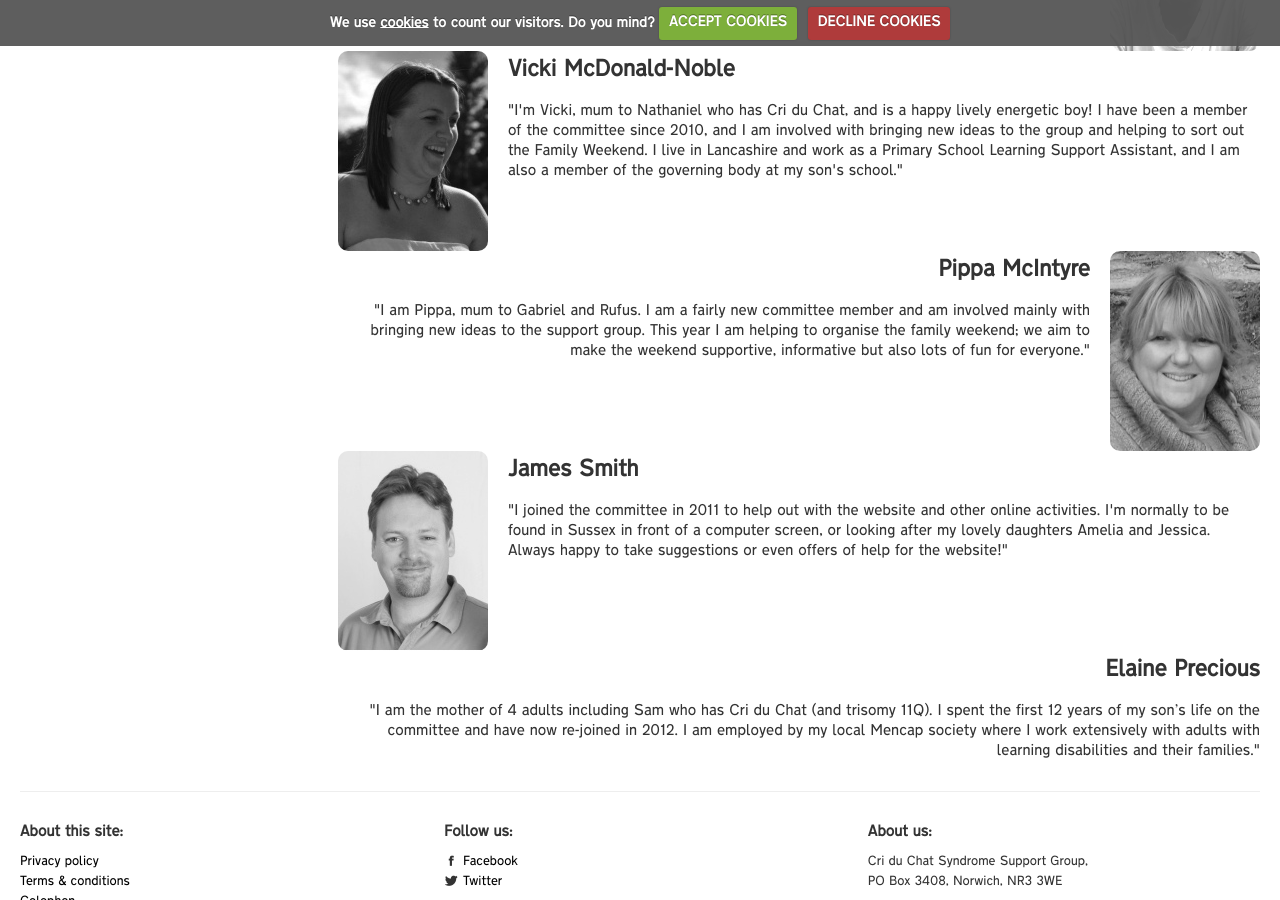
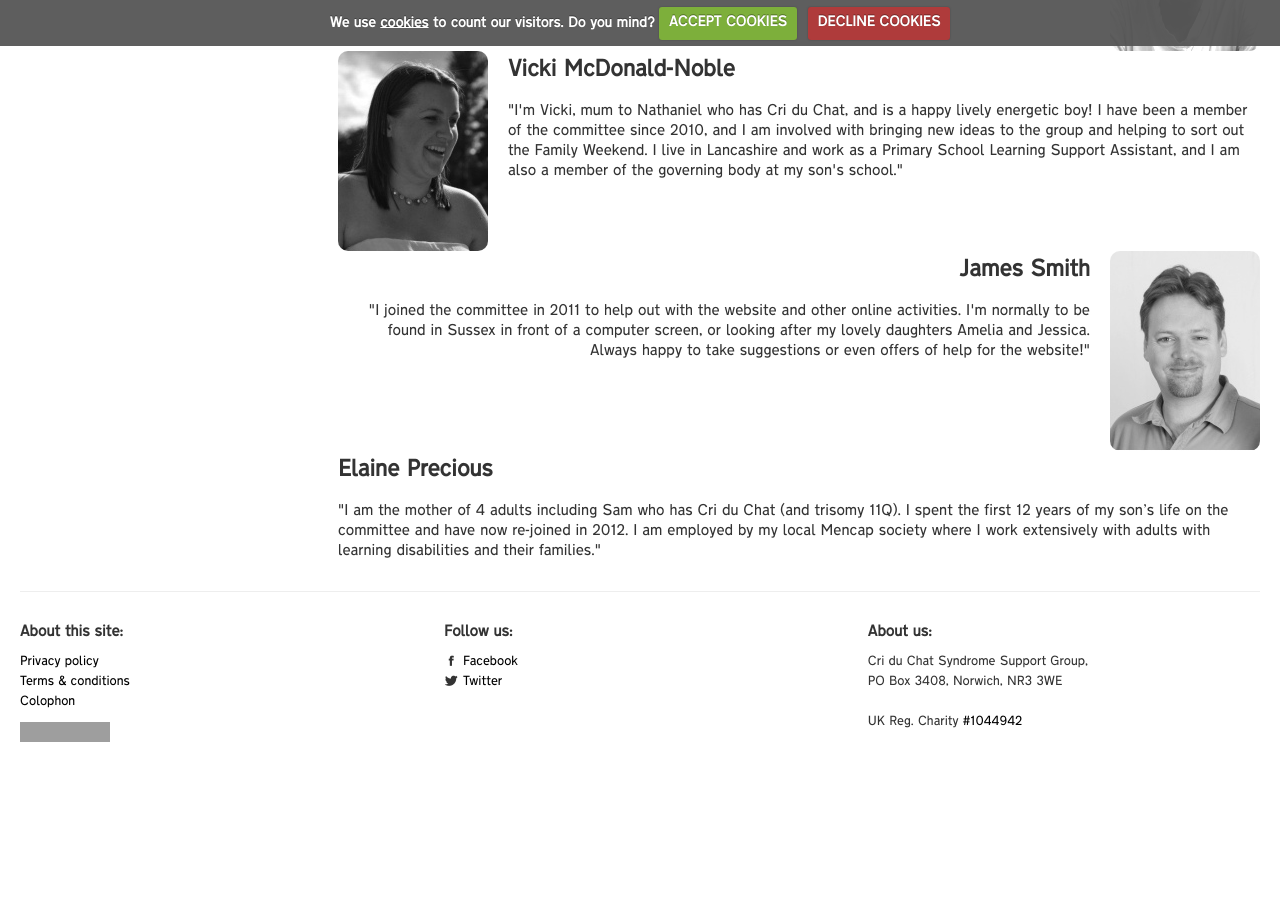
Before and after one commit to lucyjanetetlow/cdcssg.github.io, a Jekyll site: the page built from about/committee.html, in a window 1280 px wide and 900 px high, scrolled down 1441 px. Built offline with Jekyll 4.4.1, drawn with Linux system fonts in a browser that asks for light colours; after the commit the page ends 2194 px from its top, so only the background shows below that; grey boxes are pictures that could not be loaded.

Commit message:
remove pippa from committee list :(
resolves #34

```diff
--- a/about/committee.html
+++ b/about/committee.html
@@ -101,17 +101,6 @@ group: about
   </div>
 
   <div>
-    <img src="/img/committee/pippa.jpg" alt="Pippa McIntyre">
-    <h2>Pippa McIntyre</h3>
-    <p>
-      "I am Pippa, mum to Gabriel and Rufus. I am a fairly new committee member
-      and am involved mainly with bringing new ideas to the support group. This
-      year I am helping to organise the family weekend; we aim to make the weekend
-      supportive, informative but also lots of fun for everyone."
-    </p>
-  </div>
-
-  <div>
     <img src="/img/committee/james.jpg" alt="James Smith">
     <h2>James Smith</h3>
     <p>
```
Also changed, not shown: img/committee/pippa.jpg (deleted).
